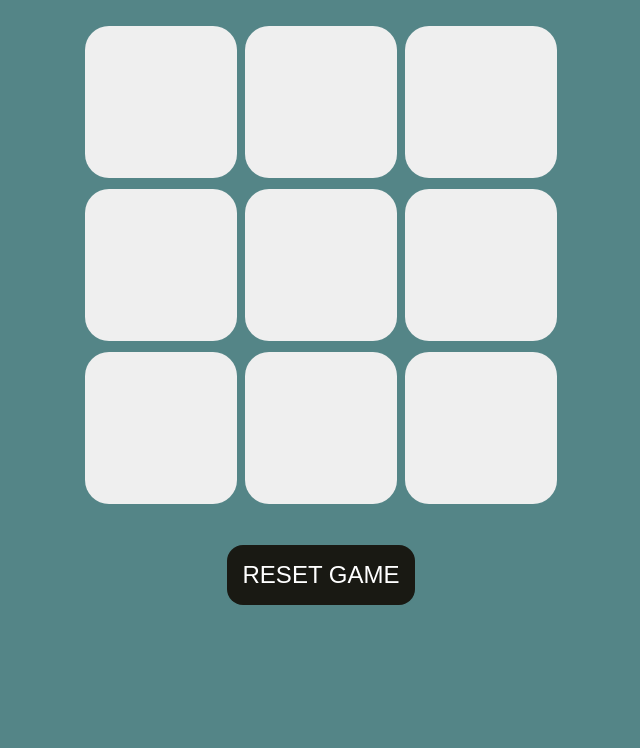
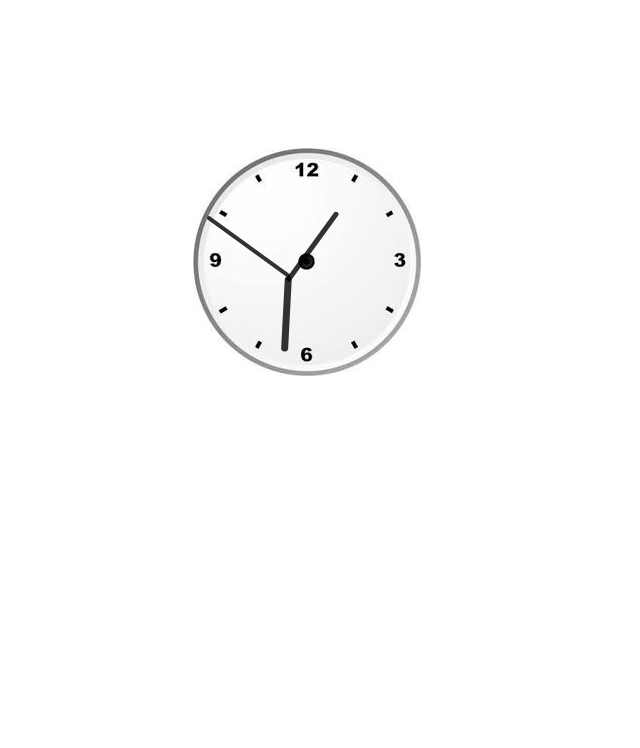
Before and after one commit to nikhilbansall/projects, a plain HTML site: page index.html in a window 1280 px wide. Shown: the part 52-800 px from the top of the page, without its empty margins (319-959 px from the left). Drawn offline with Linux system fonts and the light colour scheme.

Commit message:
Add files via upload

```diff
--- a/app.js
+++ b/app.js
@@ -1,87 +1,14 @@
-let boxes = document.querySelectorAll(".box");
-let reset = document.querySelector("#reset");
-let newgamebtn = document.querySelector("#new-btn");
-let msgcontainer = document.querySelector(".msg-container");
-let msg = document.querySelector("#msg");
+setInterval(() => {
+    d = new Date();
+    htime = d.getHours();
+    mtime = d.getMinutes();
+    stime = d.getSeconds();
+    hrotation = 30*htime + mtime/2;
+    mrotation = 6*mtime;
+    srotation =  6*stime;
 
+    hour.style.transform = `rotate(${hrotation}deg)`;
+    minute.style.transform = `rotate(${mrotation}deg)`;
+    seconds.style.transform = `rotate(${srotation}deg)`;
 
-let turn0 = true; //playerX , player0;
-
-const winPatterns = [
-    [0, 1, 2],
-    [0, 3, 6],
-    [0, 4, 8],
-    [1, 4, 7],
-    [2, 5, 8],
-    [2, 4, 6],
-    [3, 4, 5],
-    [6, 7, 8]
-];
-
-const resetGame = ()=>{
-    turn0 = true;
-   enableBoxes();
-   msgcontainer.classList.add("hide");
-
-};
-
-
-boxes.forEach((box) => {
-    box.addEventListener("click", () => {
-        console.log("box was clicked");
-        if (turn0) {
-            box.innerText = "0";
-            turn0 = false;
-        }
-        else {
-            box.innerText = "X";
-            turn0 = true;
-        }
-
-        box.disabled = true;
-
-        checkwinner();
-
-    });
-});
-
-const disbaleBoxes= () =>{
-    for(let box of boxes)
-       box.disabled = true;
-};
-
-const enableBoxes= () =>{
-    for(let box of boxes){
-       box.disabled = false;
-       box.innerText = "";
-    }
-};
-
-
-
- const showWinner = (winner) =>{
-        msg.innerText = `Congratulations, Winner is ${winner}`;
-        msgcontainer.classList.remove("hide");
-        disbaleBoxes();
- };
-
-
-const checkwinner = () => {
-    for (pattern of winPatterns) {
-        let pos1val = boxes[pattern[0]].innerText;
-        let pos2val = boxes[pattern[1]].innerText;
-        let pos3val = boxes[pattern[2]].innerText;
-
-        if (pos1val != "" && pos2val != "" && pos3val != "") {
-            if (pos1val === pos2val && pos2val === pos3val) {
-                console.log("winner" , pos1val);
-
-                showWinner(pos1val);
-
-            }
-        }
-    }
-};
-
- newgamebtn.addEventListener("click", resetGame);
-reset.addEventListener("click", resetGame);
+}, 1000);
--- a/index.html
+++ b/index.html
@@ -3,32 +3,18 @@
 <head>
     <meta charset="UTF-8">
     <meta name="viewport" content="width=device-width, initial-scale=1.0">
-    <title>tic tac toe</title>
+    <title>Document</title>
     <link rel="stylesheet" href="style.css">
 </head>
 <body>
-    <main>
-        <div class="msg-container  hide">
-            <p id="msg">WINNER</p>
-            <button id="new-btn"> New Game </button>
-        </div>
-    <h1>TIC TAC TOE</h1>
-    <div class="container">
-        <div class="game">
-            <button class="box"></button>
-            <button class="box"></button>
-            <button class="box"></button>
-            <button class="box"></button>
-            <button class="box"></button>
-            <button class="box"></button>
-            <button class="box"></button>
-            <button class="box"></button>
-            <button class="box"></button>
+    <div id="clock-container">
+        <div id="hour"></div>
+        <div id="minute"></div>
+        <div id="seconds"></div>
 
-        </div>
     </div>
-    <button id="reset">RESET GAME</button>
-</main>
-<script src="app.js"> </script>
+
+
+    <script src="app.js"></script>
 </body>
 </html>
--- a/style.css
+++ b/style.css
@@ -1,69 +1,49 @@
-*{
-    margin: 0;
-    padding: 0;
+#clock-container{
+    /* border: 2px solid red; */
+    height: 40vh;
+    width: 20vw;
+    left: 40%;
+    top: 25%;padding: 10px 10px;
+    position: absolute;
+    background: url(image.png) no-repeat;
 }
 
-body{
-    background-color: #548587;
- text-align: center;
+/* #hour, #minute, #seconds{
+    position: absolute;
+    background: black;
+    border-radius: 10px;
+} */
+
+#hour{
+    left: 33.5%;
+    top: 16%;
+    position: absolute;
+    background: black;
+    border-radius: 10px;
+    height: 22%;
+    width: 2.5%;
+    opacity: 0.8;
+    transform-origin: bottom;
 }
 
-.container{
-    height: 70vh;
-    display: flex;
-    align-items: center;
-    justify-content: center;
+#minute{
+    left: 33.5%;
+    top: 14%;
+    position: absolute;
+    background: black;
+    border-radius: 10px;
+    height: 25%;    transform-origin: bottom;
+
+    width: 1.8%; opacity: 0.8;
 }
 
-.game{
-    height: 60vmin;
-    width: 60vmin;
-    display: flex;
-    align-items: center;
-    justify-content: center;
-    flex-wrap: wrap;
-   gap: 1vmin;
+#seconds{
+    left: 34.5%;
+    top: 8%;
+    position: absolute;
+    background: black;
+    border-radius: 10px;
+    height: 30%;    transform-origin: bottom;
+
+    width: 1.3%; opacity: 0.8;
 }
-
-.box{
-    height: 19vmin;
-    width: 19vmin;
-    border-radius: 1.5rem;
-   border: none;
-   box-shadow: 0 0 16 rgba(0, 0, 0, 0.5);
-   font-size: 8vmin;
-   color: #b0412e;
-   cursor: pointer;
-}
-
-#reset{
-    padding: 1rem;
-    font-size: 1.5rem;
-    background-color: #191913;
-    color: #ffff;
-    border-radius: 1rem;
-    border: none;
-    cursor: pointer;
-}
-
-#new-btn{
-    padding: 1rem;
-    font-size: 1.5rem;
-    background-color: #191913;
-    color: #ffff;
-    border-radius: 1rem;
-    border: none;
-    cursor: pointer;
-}
-#msg{
-    color: white;
-    font-size: 5vmin;
-}
-
-.msg-container{
-    height: 30vmin;
-}
-
-.hide{
-    display: none;
-}
```
Also changed, not shown: image.png (added).
